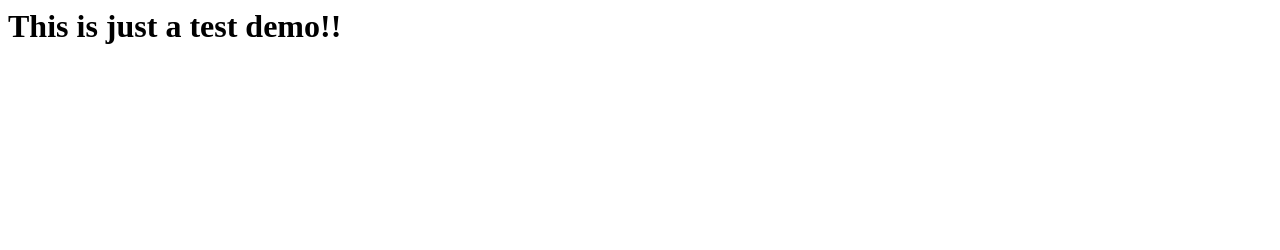
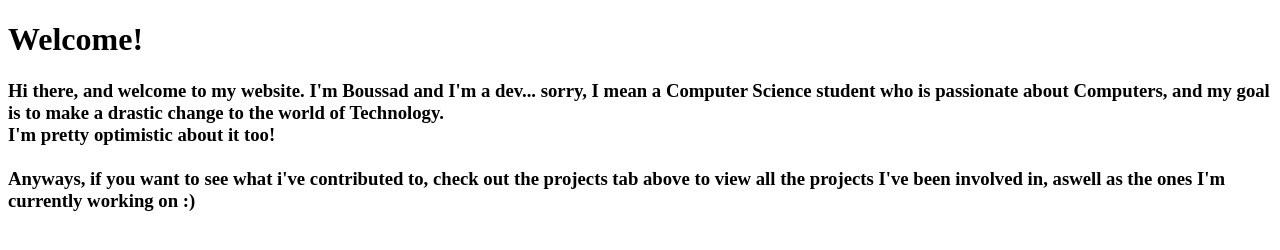
Before and after one commit to DecimalByte/decimalbyte.github.io, a website: page index.html in a window 1280 px wide. Drawn offline with Linux system fonts and the light colour scheme.

Commit message:
Update index.html

```diff
--- a/index.html
+++ b/index.html
@@ -1,9 +1,30 @@
+<!DOCTYPE html>
 <html lang="en">
     <head>
         <meta charset="UTF-8">
+        <link rel="stylesheet" href="styles.css">
         <title>The point is...</title>
     </head>
     <body>
-        <h1>This is just a test demo!!</h1>
+        <div id="title">
+            <h1>Welcome!</h1>
+        </div>
+        <div id="intro">
+            <h3>Hi there, and welcome to my website. I'm Boussad
+                and I'm a dev... sorry, I mean a Computer Science student who
+                is passionate about Computers,
+                and my goal is to make a drastic change to the
+                world of Technology.
+                <br>
+                I'm pretty optimistic about it too!
+                <br><br>
+                Anyways, if you want to see what i've contributed to, check out the projects tab above
+                to view all the projects I've been involved in, aswell as
+                the ones I'm currently working on :)
+
+
+            </h3>
+        </div>
+
     </body>
 </html>
```
